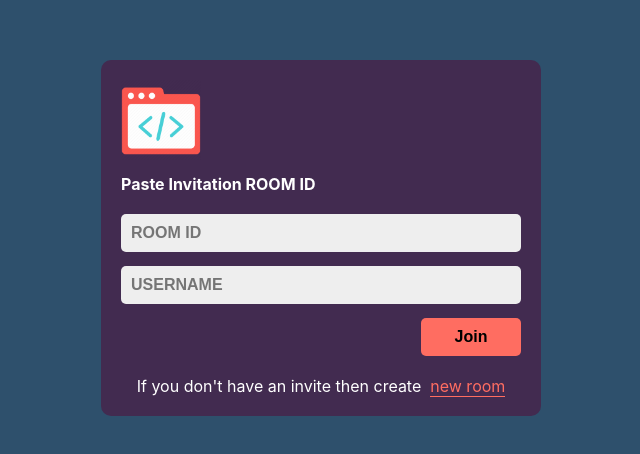
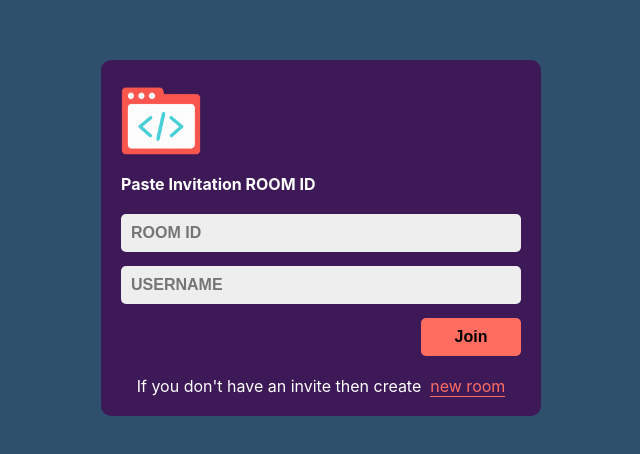
Before and after one commit to Arvindchoudhary21/Code_Editor_Updated_Version_2, a React (Create React App) app: page / in a window 1280 px wide. Shown: the part 162-616 px from the top of the page, without its empty margins (319-959 px from the left). Built offline with nearby package versions, Linux system fonts and the light colour scheme.

Commit message:
form color changed

```diff
--- a/src/App.css
+++ b/src/App.css
@@ -7,7 +7,7 @@
 }
 
 .formWrapper {
-  background: #422b50;
+  background: #3d1958;
   padding: 20px;
   border-radius: 10px;
   width: 400px;
```
